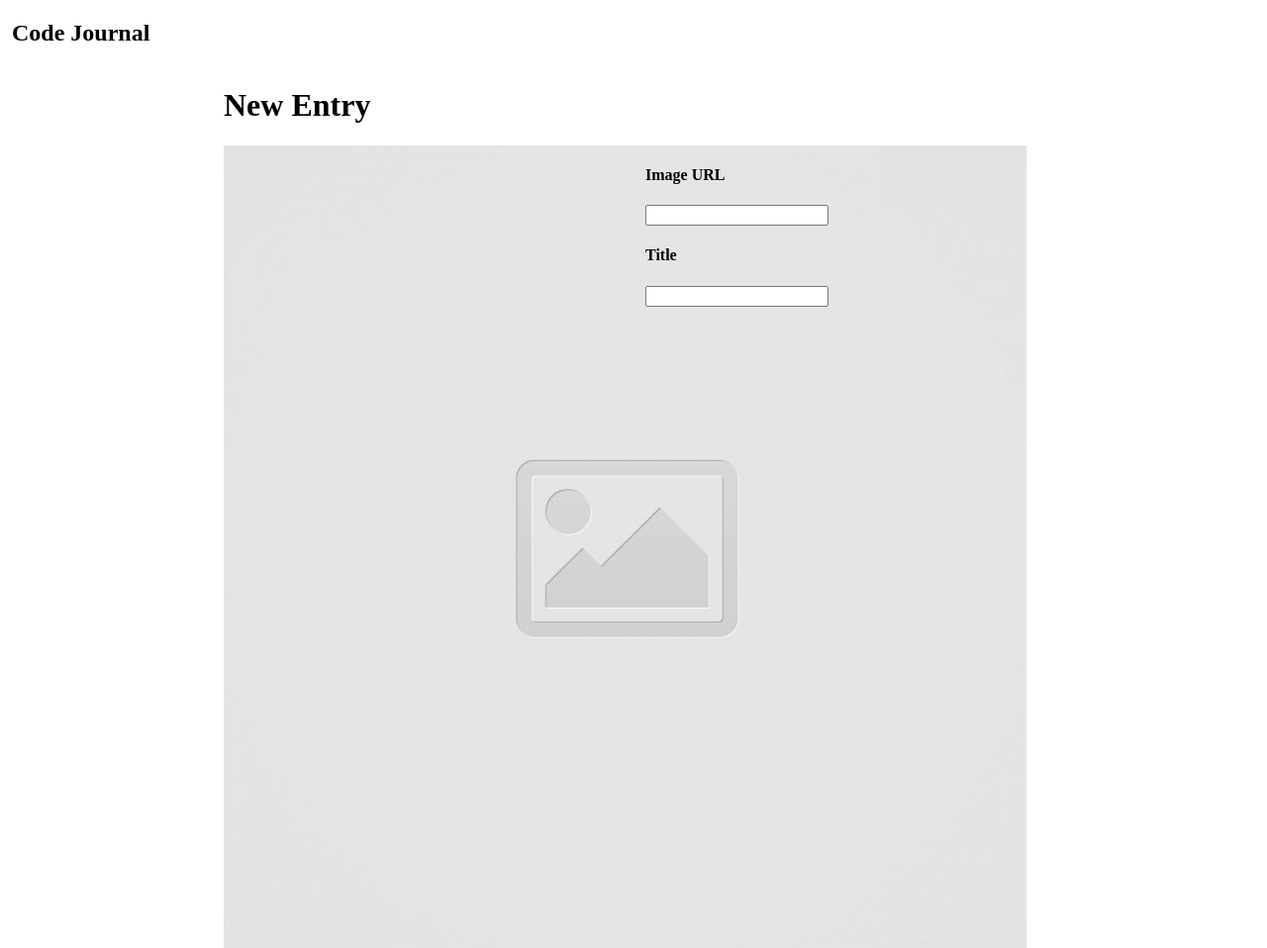
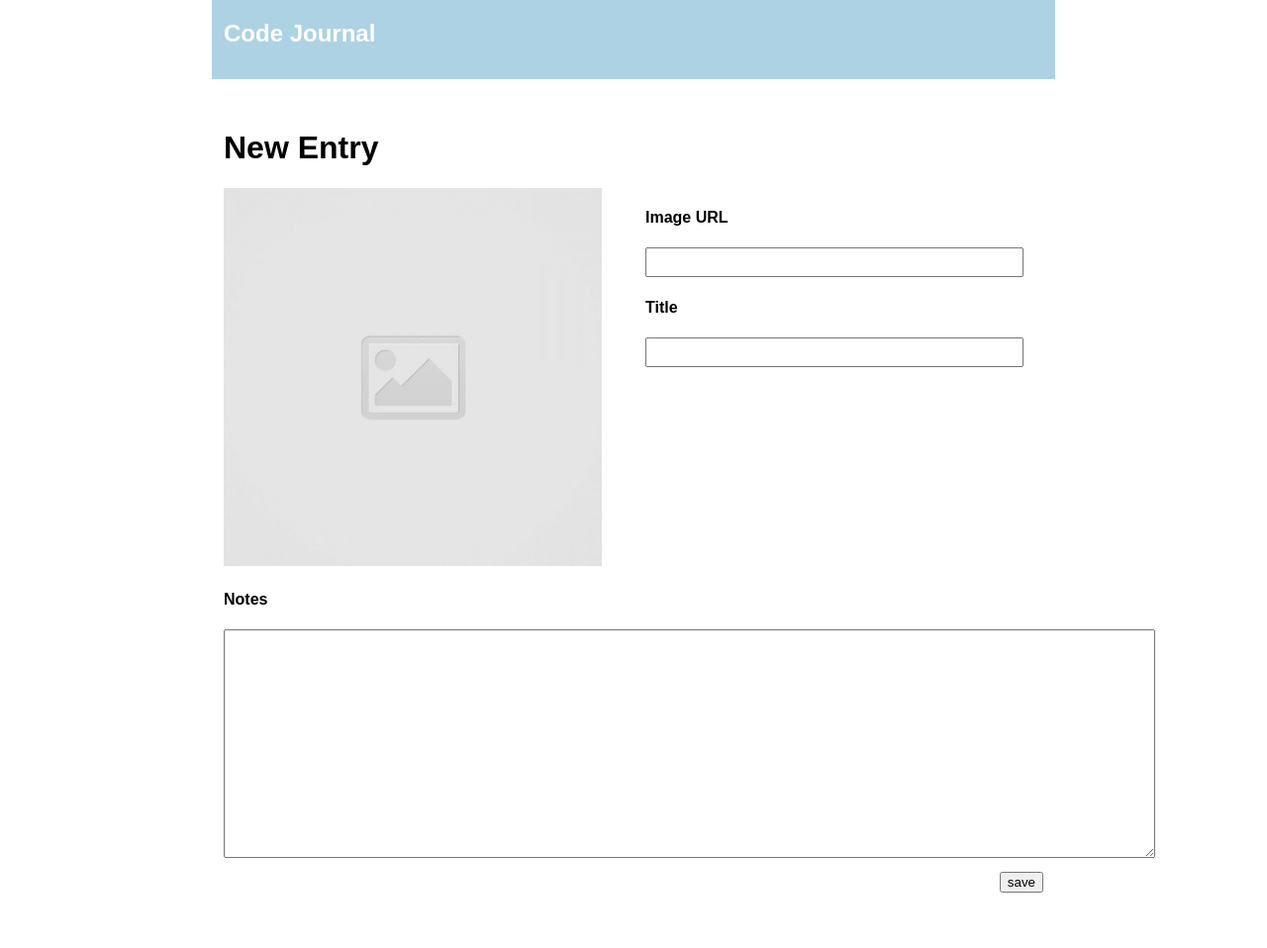
Before and after one commit to JanelleGatmaitan/code-journal, a website: page index.html in a window 1280 px wide. Shown: the top 958 px of the page at 99% size. Drawn offline with Linux system fonts and the light colour scheme.

Commit message:
reset form inputs #1

```diff
--- a/css/styles.css
+++ b/css/styles.css
@@ -0,0 +1,31 @@
+body {
+  font-family: sans-serif;
+}
+
+#button {
+  text-align: right;
+  margin-top: 10px;
+}
+
+img {
+  width: 95%;
+}
+
+h2 {
+  color: white;
+}
+
+main {
+  margin-top: 30px;
+  margin-bottom: 60px;
+}
+
+#nav {
+  height: 80px;
+  background-color: #add2e4;
+}
+
+.inputBox {
+  width: 95%;
+  height: 30px;
+}
--- a/index.html
+++ b/index.html
@@ -15,14 +15,15 @@
 </head>
 
 <body>
-  <header>
-    <div class="row">
-      <div class="column-full">
-        <h2>Code Journal</h2>
+  <div data-view="entry form" class="container">
+    <header>
+      <div class="row">
+        <div class="column-full" id="nav">
+          <h2>Code Journal</h2>
+        </div>
       </div>
-    </div>
-  </header>
-  <div data-view="entry form" class="container">
+    </header>
+
     <main>
       <div class="row">
         <div class="column-full">
@@ -39,11 +40,11 @@
             <label for="image">
               <h4>Image URL</h4>
             </label>
-            <input type="text" name="imageUpload" required>
+            <input type="text" name="imageUpload" class="inputBox" required>
             <label for="title">
               <h4>Title</h4>
             </label>
-            <input type="text" name="title" required>
+            <input type="text" name="title" class="inputBox" required>
           </div>
         </div>
 
--- a/js/data.js
+++ b/js/data.js
@@ -41,4 +41,10 @@ function submitForm(event) {
   data.entries.unshift(inputVals);
   console.log(inputVals);
   console.log(data.entries);
+  $imageURL.value = '';
+  $title.value = '';
+  $textArea.value = '';
+  $image.setAttribute('src', 'images/placeholder-image-square.jpg');
 }
+
+$entryForm.addEventListener('submit', submitForm());
```
